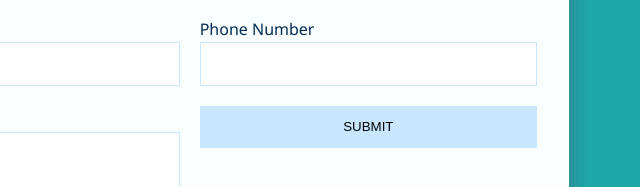
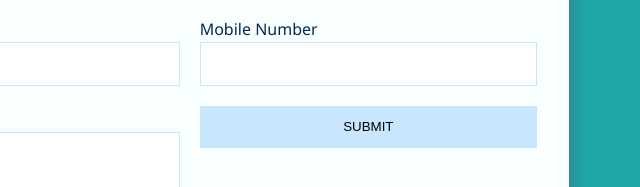
Before and after one commit to Deep0104/Demo, a plain HTML site: page index.html in a window 1280 px wide. Shown: the part 306-493 px from the top of the page, 640-1280 px from the left. Drawn offline with nearby package versions, Linux system fonts and the light colour scheme; a script that the page names is missing.

Commit message:
First Change in Demo Project

```diff
--- a/index.html
+++ b/index.html
@@ -50,7 +50,7 @@
               <input type="email" name="email" id="email" required />
             </p>
             <p>
-              <label>Phone Number</label>
+              <label>Mobile Number</label>
               <input type="text" name="phone" id="phone" />
             </p>
             <p class="full">
```
